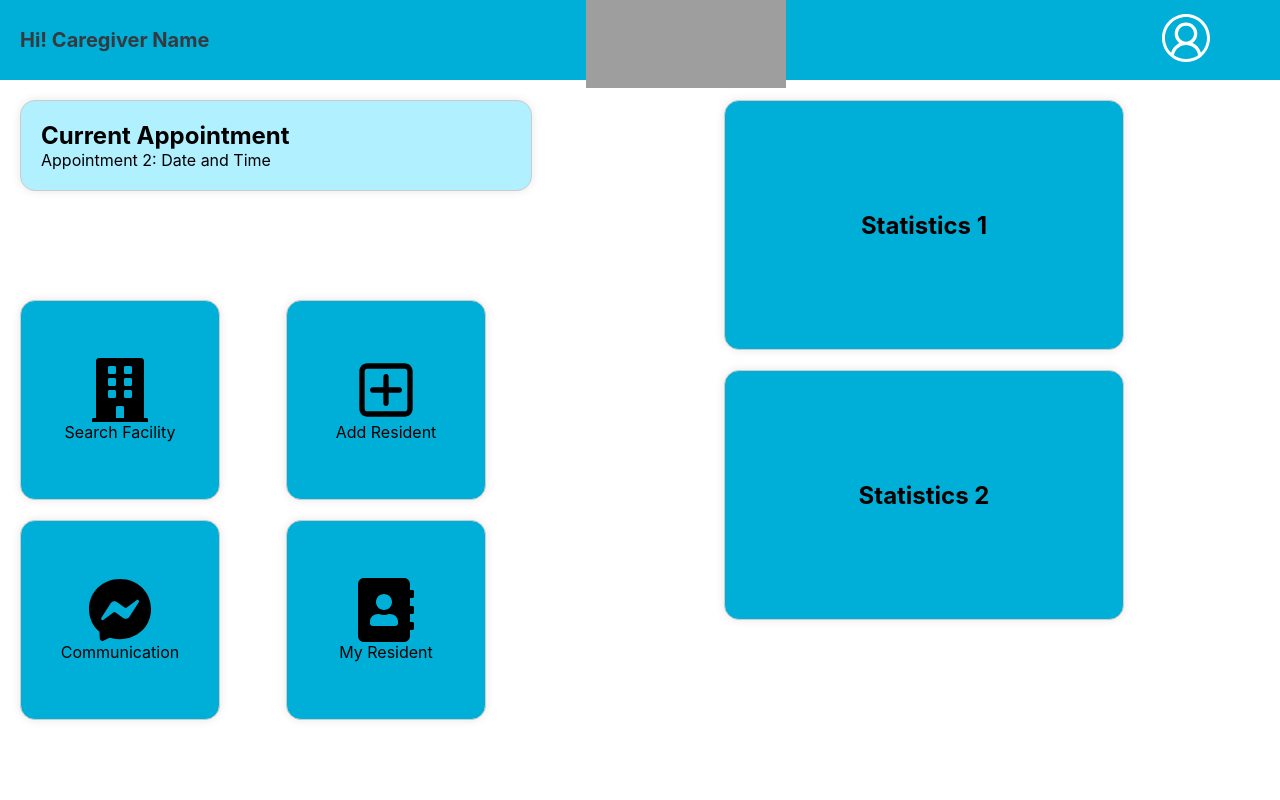
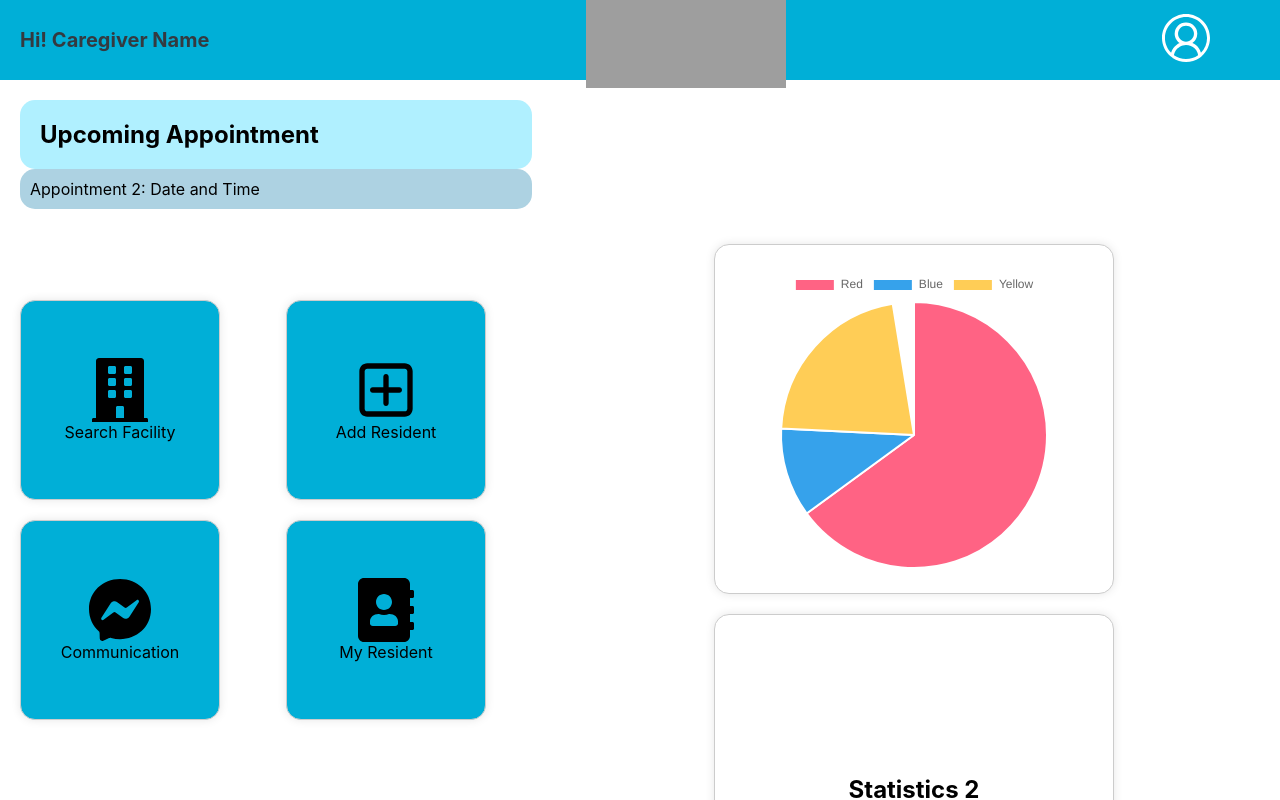
Before and after one commit to CodeToGive-2024-Team6/CodeToGive-2024, a React (Create React App) app in the folder frontend/: page /caregiver_homepage in a window 1280 px wide. Shown: the top 800 px of the page. Built offline with nearby package versions, Linux system fonts and the light colour scheme; grey boxes are pictures that could not be loaded.

Commit message:
updated statistics

```diff
--- a/frontend/package.json
+++ b/frontend/package.json
@@ -6,8 +6,11 @@
     "@testing-library/jest-dom": "^5.17.0",
     "@testing-library/react": "^13.4.0",
     "@testing-library/user-event": "^13.5.0",
+    "chart.js": "^4.4.2",
     "firebase": "^10.9.0",
     "lucide-react": "^0.363.0",
+    "primeicons": "^6.0.1",
+    "primereact": "^10.5.3",
     "react": "^18.2.0",
     "react-bootstrap": "^2.10.2",
     "react-dom": "^18.2.0",
--- a/frontend/src/components/pages/caregiver/CaregiverHomePage.css
+++ b/frontend/src/components/pages/caregiver/CaregiverHomePage.css
@@ -3,8 +3,8 @@
 /* Header bar */
 .header-bar {
     width: 100%;
-    height: 50px;
-    background-color: #00AFD7;
+    height: 250px;
+    background-color: #fff;
     display: flex;
     justify-content: space-between;
     align-items: center;
@@ -19,17 +19,23 @@
     color: #343a40;
 }
 
+.caregiver-upcoming-appointment {
+    width: 40%;
+    margin: 20px;
+    padding: 20px;
+    border-radius: 15px;
+    background-color: #B0F0FF;
+}
+
 /* Appointment view */
 .appointment-view {
     width: 40%;
     margin: 20px;
-    padding: 20px;
-    border: 1px solid #ccc;
+    padding: 10px;
     border-radius: 15px; /* Rounded corners */
-    box-shadow: 0 0 10px rgba(0,0,0,0.1);
     position: absolute;
     left: 0;
-    background-color: #B0F0FF;
+    background-color: #ADD2E2;
 }
 
 /* CaregiverHomePage.css */
@@ -76,7 +82,7 @@
     grid-template-columns: repeat(1, 1fr);
     gap: 20px;
     width: 40%;
-    margin: 20px;
+    margin: 10px;
     position: absolute;
     left: 55%;
     top: calc(5% + 40px); /* Adjust this value as needed */
@@ -85,16 +91,16 @@
 /* Statistics box */
 .statistics-box {
     width: 400px; /* Set width */
-    height: 250px; /* Set height */
-    padding: 20px;
+    height: 350px; /* Set height */
+    padding: 0px;
     border: 1px solid #ccc;
     border-radius: 15px;
     box-shadow: 0 0 10px rgba(0,0,0,0.1);
-    background-color:#00AFD7;
+    background-color: #fff;
     display: flex; /* Add this */
     justify-content: center; /* Add this */
     align-items: center; /* Add this */
-    flex-direction: column; /* Add this */
+    flex-direction: column;
     transition: all 400ms ease;
 }
 
--- a/frontend/src/components/pages/caregiver/CaregiverHomePage.js
+++ b/frontend/src/components/pages/caregiver/CaregiverHomePage.js
@@ -5,6 +5,7 @@ import { FaAddressBook, FaBuilding, FaFacebookMessenger } from "react-icons/fa";
 import { CgAddR } from "react-icons/cg";
 import { Link } from 'react-router-dom';
 import company_logo from "../company_logo.png";
+import { Chart } from 'primereact/chart';
 
 
 const CaregiverHomePage = () => {
@@ -17,6 +18,24 @@ const CaregiverHomePage = () => {
         }, 5000);
         return () => clearInterval(interval); // This will clear Interval while unmounting the component
     }, [currentAppointmentIndex, appointments.length]);
+
+    const data = {
+        labels: [
+            'Red',
+            'Blue',
+            'Yellow'
+        ],
+        datasets: [{
+            label: 'My First Dataset',
+            data: [300, 50, 100],
+            backgroundColor: [
+            'rgb(255, 99, 132)',
+            'rgb(54, 162, 235)',
+            'rgb(255, 205, 86)'
+            ],
+            hoverOffset: 4
+        }]
+    };
 
     return (
         <div className="page-layout">
@@ -33,9 +52,11 @@ const CaregiverHomePage = () => {
                         </VscAccount>
                     </Link>
                 </div>
-                <div className="appointment-view">
-                    <h2>Current Appointment</h2>
-                    <p>{appointments[currentAppointmentIndex]}</p>
+                <div className="caregiver-upcoming-appointment">
+                    <h2>Upcoming Appointment</h2>
+                    <div className="appointment-view">
+                        <p>{appointments[currentAppointmentIndex]}</p>
+                    </div>
                 </div>
                 <div className="grid-view">
 
@@ -60,8 +81,11 @@ const CaregiverHomePage = () => {
             </div>
 
             <div className='grid-view-stats'>
-                <div className='statistics-box'>
-                    <h2>Statistics 1</h2>
+                <div>
+                    <canvas id="myChart"></canvas>
+                    <div className='statistics-box'>
+                        <Chart type='pie' data={data} />
+                    </div>
                 </div>
 
                 <div className='statistics-box'>
```
Also changed, not shown: 2 other files (tests, documents, lock files or other folders).
